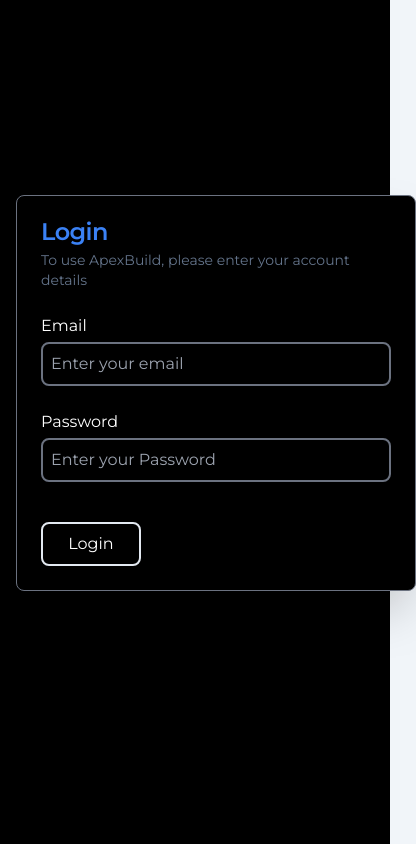
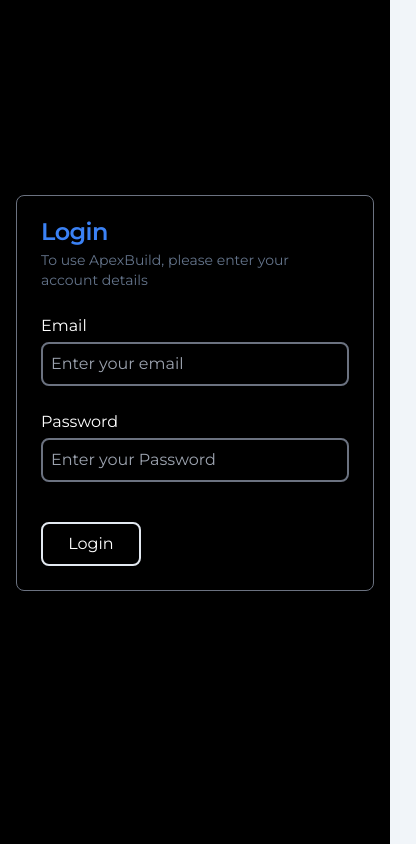
Before and after one commit to amrrmohamed87/ApexBuild, a React (Vite) app: page /login in a window 390 px wide. Shown: the whole page, 416 px wide, since content can reach past the window. Built offline with nearby package versions, Linux system fonts and the light colour scheme.

Commit message:
enhancing the form width for responsive purposes

```diff
--- a/src/pages/Login.jsx
+++ b/src/pages/Login.jsx
@@ -79,7 +79,7 @@
       />
 
       <div className="p-4 pt-[50%] w-full md:w-1/2 md:pt-0 md:mx-[11%] md:my-[11%]">
-        <Card className="bg-black w-[400px] shadow-2xl border-gray-500">
+        <Card className="bg-black min-w-[300px] max-w-[400px] shadow-2xl border-gray-500">
           <form method="post" onSubmit={handleLogin}>
             <CardHeader>
               <CardTitle className="text-blue-500">Login</CardTitle>
```
